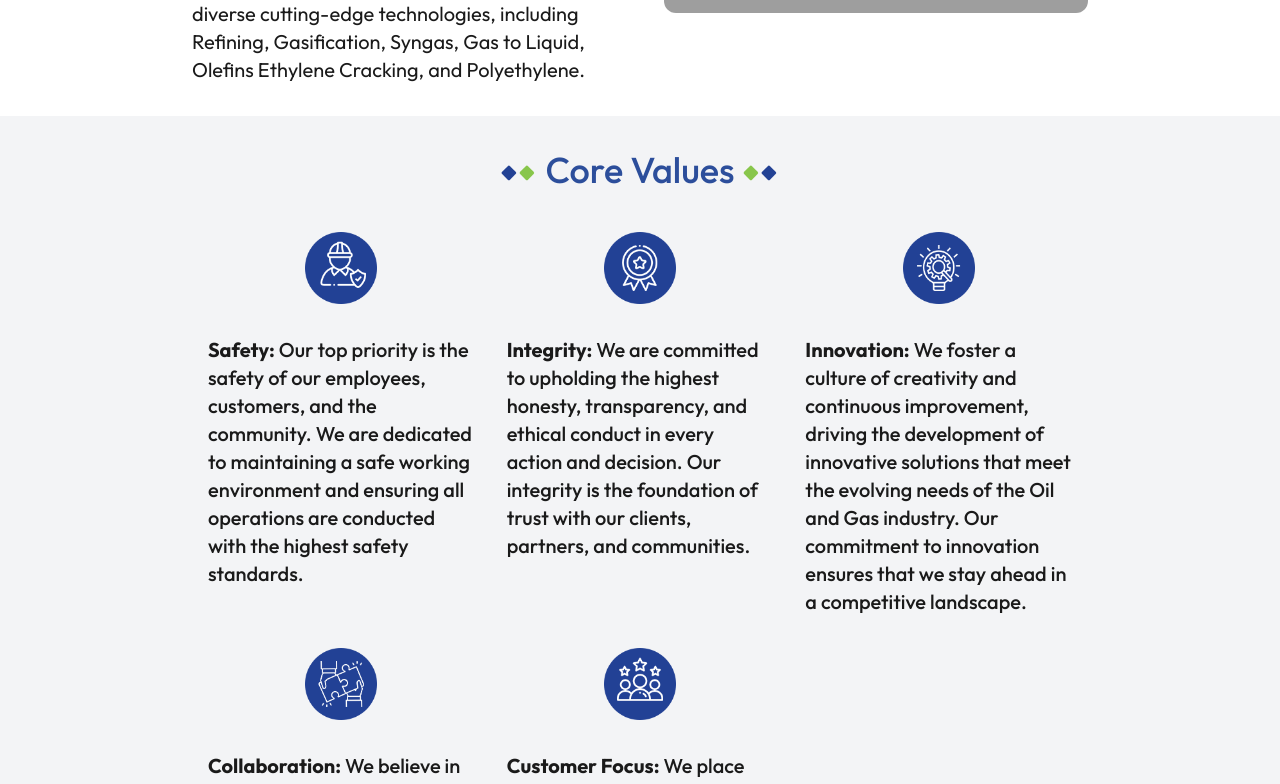
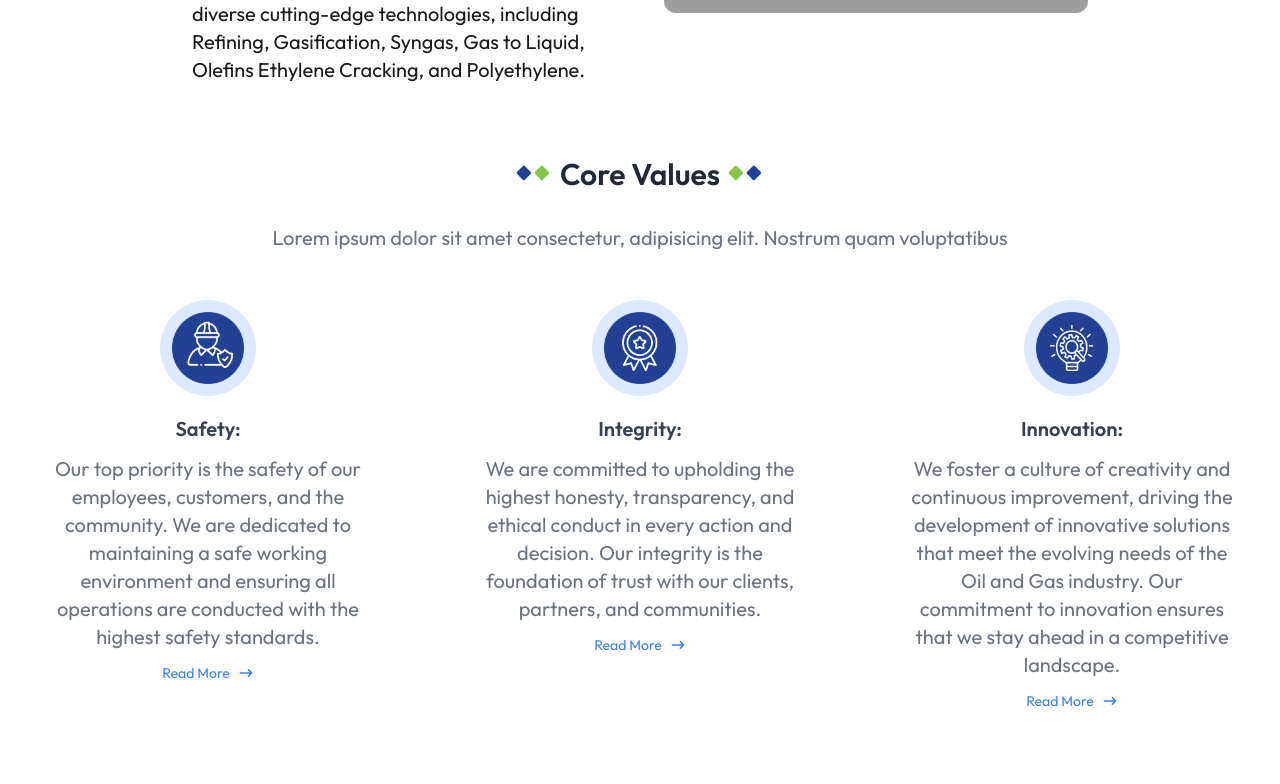
Before and after one commit to JaiminBrahmbhatt/meekaeng, a Next.js app: page / in a window 1280 px wide. Shown: the part 1688-2472 px from the top of the page. Built offline with nearby package versions, Linux system fonts and the light colour scheme; grey boxes are pictures that could not be loaded.

Commit message:
Update CoreValues.jsx

```diff
--- a/components/CoreValues.jsx
+++ b/components/CoreValues.jsx
@@ -4,68 +4,110 @@ import CommunityCard from "./CommunityCard";
 
 const CoreValues = () => {
   return (
-    <section className="flex flex-col justify-center text-center mb-8 bg-gray-100 px-4 sm:px-8 md:px-24 lg:px-48 py-8 relative" id="feature">
-      {/* <div
-        className="absolute -top-2 left-0 w-full h-[12px] bg-repeat"
-        style={{
-          backgroundImage: "url('/design-green-top.png')",
-          backgroundSize: "auto",
-        }}
-      ></div> */}
+    <section className="bg-white dark:bg-gray-900" id="feature">
+      <div className="container px-6 py-10 mx-auto">
         <div className="flex items-center justify-center mb-8">
           <svg width="18" height="18" viewBox="0 0 16 16" className="mr-0">
-          <path d="M8 1 Q7 0 6 1 L1 6 Q0 7 1 8 L6 13 Q7 14 8 13 L13 8 Q14 7 13 6 L8 1 Z" fill="#224194" />
+            <path
+              d="M8 1 Q7 0 6 1 L1 6 Q0 7 1 8 L6 13 Q7 14 8 13 L13 8 Q14 7 13 6 L8 1 Z"
+              fill="#224194"
+            />
           </svg>
           <svg width="18" height="18" viewBox="0 0 16 16" className="mr-0">
-          <path d="M8 1 Q7 0 6 1 L1 6 Q0 7 1 8 L6 13 Q7 14 8 13 L13 8 Q14 7 13 6 L8 1 Z" fill="#88c64b" />
+            <path
+              d="M8 1 Q7 0 6 1 L1 6 Q0 7 1 8 L6 13 Q7 14 8 13 L13 8 Q14 7 13 6 L8 1 Z"
+              fill="#88c64b"
+            />
           </svg>
-        <h2 className="text-primary mb-2 mx-2 font-medium">
+          <h1 className="text-2xl font-semibold text-gray-800 capitalize lg:text-3xl dark:text-white mx-2">
             Core Values
-        </h2>
+          </h1>
           <svg width="18" height="18" viewBox="0 0 16 16" className="mr-0">
-          <path d="M8 1 Q7 0 6 1 L1 6 Q0 7 1 8 L6 13 Q7 14 8 13 L13 8 Q14 7 13 6 L8 1 Z" fill="#88c64b" />
+            <path
+              d="M8 1 Q7 0 6 1 L1 6 Q0 7 1 8 L6 13 Q7 14 8 13 L13 8 Q14 7 13 6 L8 1 Z"
+              fill="#88c64b"
+            />
           </svg>
           <svg width="18" height="18" viewBox="0 0 16 16" className="mr-0">
-          <path d="M8 1 Q7 0 6 1 L1 6 Q0 7 1 8 L6 13 Q7 14 8 13 L13 8 Q14 7 13 6 L8 1 Z" fill="#224194" />
+            <path
+              d="M8 1 Q7 0 6 1 L1 6 Q0 7 1 8 L6 13 Q7 14 8 13 L13 8 Q14 7 13 6 L8 1 Z"
+              fill="#224194"
+            />
           </svg>
         </div>
-      <div className="max-container">
-        <div className="grid grid-cols-1 justify-between mx-auto xl:grid-cols-3 ">
+
+        <p className="mt-4 text-gray-500 xl:mt-6 dark:text-gray-300 text-center">
+          Lorem ipsum dolor sit amet consectetur, adipisicing elit. Nostrum
+          quam voluptatibus
+        </p>
+
+        <div className="grid grid-cols-1 gap-8 mt-8 xl:mt-12 xl:gap-16 md:grid-cols-2 xl:grid-cols-3">
           {COMMUNITY_CARDS_INFO.map((card) => (
             <CommunityCard key={card.id}>
-              <div className="relative mb-8">
+              <div className="space-y-3 text-center">
+                <span className="inline-block p-3 text-blue-500 bg-blue-100 rounded-full dark:text-white dark:bg-blue-500">
                   <img src={card.icon} alt={card.alt} width={72} height={72} />
-                <div className="w-[50px] h-[50px] bg-primary absolute -top-1 -right-4 -z-10 rounded-lg rounded-br-2xl"></div>
+                </span>
+                <h1 className="text-xl font-semibold text-gray-700 capitalize dark:text-white">
+                  {card.title}
+                </h1>
+                <p className="text-gray-500 dark:text-gray-300">
+                  {card.text}
+                </p>
+                <a
+                  href="#"
+                  className="inline-flex items-center -mx-1 text-sm text-blue-500 capitalize transition-colors duration-300 transform dark:text-blue-400 hover:underline hover:text-blue-600 dark:hover:text-blue-500"
+                >
+                  <span className="mx-1">read more</span>
+                  <svg
+                    className="w-4 h-4 mx-1 rtl:-scale-x-100"
+                    fill="currentColor"
+                    viewBox="0 0 20 20"
+                    xmlns="http://www.w3.org/2000/svg"
+                  >
+                    <path
+                      fillRule="evenodd"
+                      d="M12.293 5.293a1 1 0 011.414 0l4 4a1 1 0 010 1.414l-4 4a1 1 0 01-1.414-1.414L14.586 11H3a1 1 0 110-2h11.586l-2.293-2.293a1 1 0 010-1.414z"
+                      clipRule="evenodd"
+                    />
+                  </svg>
+                </a>
               </div>
-              <p className="regular_3 text-black text-left text-xl font-medium"><b>{card.title}</b>{card.text}</p>
             </CommunityCard>
           ))}
         </div>
       </div>
-      {/* <div
-        className="absolute -bottom-2 left-0 w-full h-[12px] bg-repeat"
-        style={{
-          backgroundImage: "url('/design-green-bottom.png')",
-          backgroundSize: "auto",
-        }}></div> */}
+
       <div className="absolute -bottom-32 -right-24 hidden lg:block">
         <svg width="240" height="240" viewBox="0 0 16 16" className="mr-0">
-          <path d="M8 1 Q7 0 6 1 L1 6 Q0 7 1 8 L6 13 Q7 14 8 13 L13 8 Q14 7 13 6 L8 1 Z" fill="#224194"/>
+          <path
+            d="M8 1 Q7 0 6 1 L1 6 Q0 7 1 8 L6 13 Q7 14 8 13 L13 8 Q14 7 13 6 L8 1 Z"
+            fill="#224194"
+          />
         </svg>
       </div>
       <div className="absolute -bottom-40 right-12 hidden lg:block">
         <svg width="120" height="120" viewBox="0 0 16 16" className="mr-0">
-          <path d="M8 1 Q7 0 6 1 L1 6 Q0 7 1 8 L6 13 Q7 14 8 13 L13 8 Q14 7 13 6 L8 1 Z" fill="#88c64b" />
+          <path
+            d="M8 1 Q7 0 6 1 L1 6 Q0 7 1 8 L6 13 Q7 14 8 13 L13 8 Q14 7 13 6 L8 1 Z"
+            fill="#88c64b"
+          />
         </svg>
       </div>
       <div className="absolute -bottom-32 -left-16 hidden lg:block">
         <svg width="240" height="240" viewBox="0 0 16 16" className="mr-0">
-          <path d="M8 1 Q7 0 6 1 L1 6 Q0 7 1 8 L6 13 Q7 14 8 13 L13 8 Q14 7 13 6 L8 1 Z" fill="#224194" />
+          <path
+            d="M8 1 Q7 0 6 1 L1 6 Q0 7 1 8 L6 13 Q7 14 8 13 L13 8 Q14 7 13 6 L8 1 Z"
+            fill="#224194"
+          />
         </svg>
       </div>
       <div className="absolute -bottom-40 left-16 hidden lg:block">
         <svg width="120" height="120" viewBox="0 0 16 16" className="mr-0">
-          <path d="M8 1 Q7 0 6 1 L1 6 Q0 7 1 8 L6 13 Q7 14 8 13 L13 8 Q14 7 13 6 L8 1 Z" fill="#88c64b" />
+          <path
+            d="M8 1 Q7 0 6 1 L1 6 Q0 7 1 8 L6 13 Q7 14 8 13 L13 8 Q14 7 13 6 L8 1 Z"
+            fill="#88c64b"
+          />
         </svg>
       </div>
     </section>
```
Lines whose indentation alone changed are shown as unchanged.
